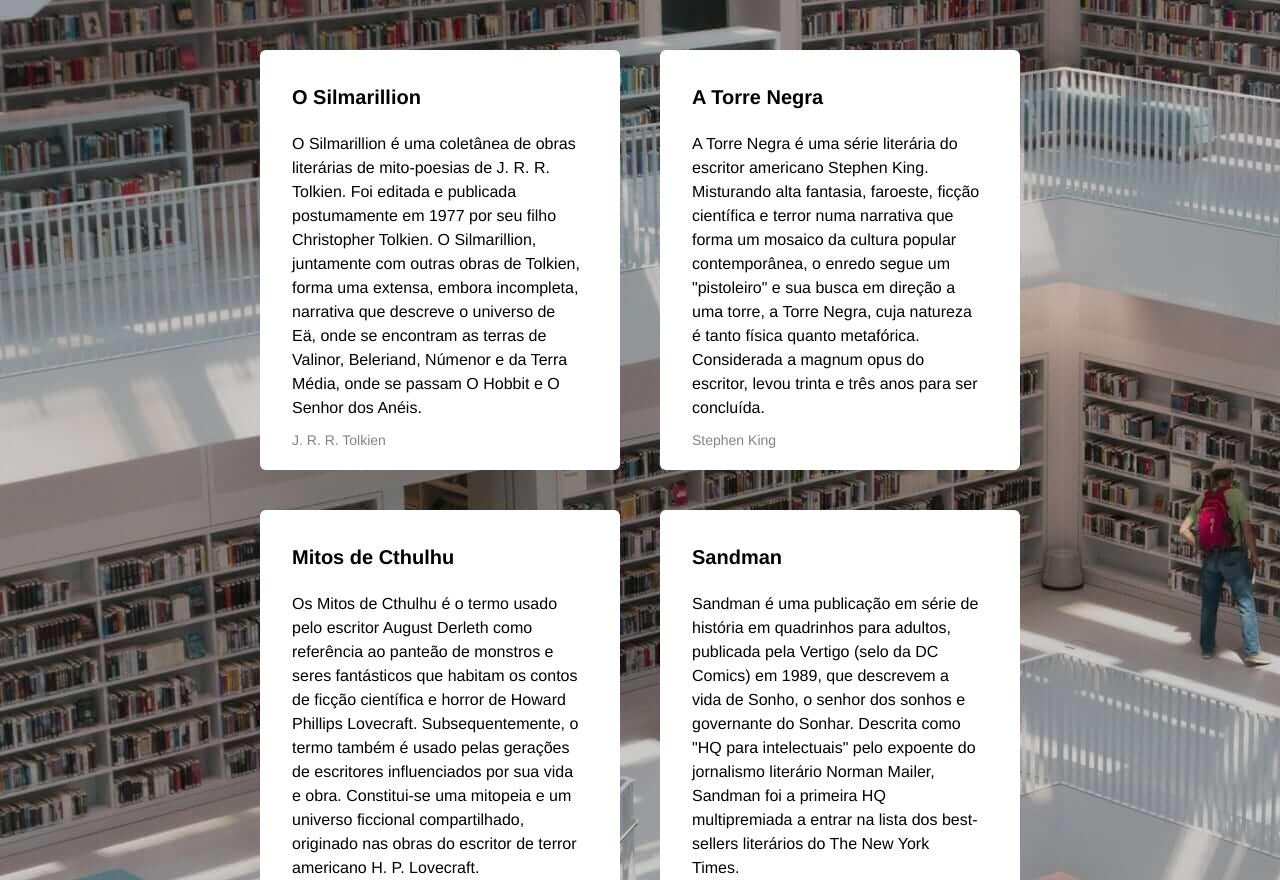
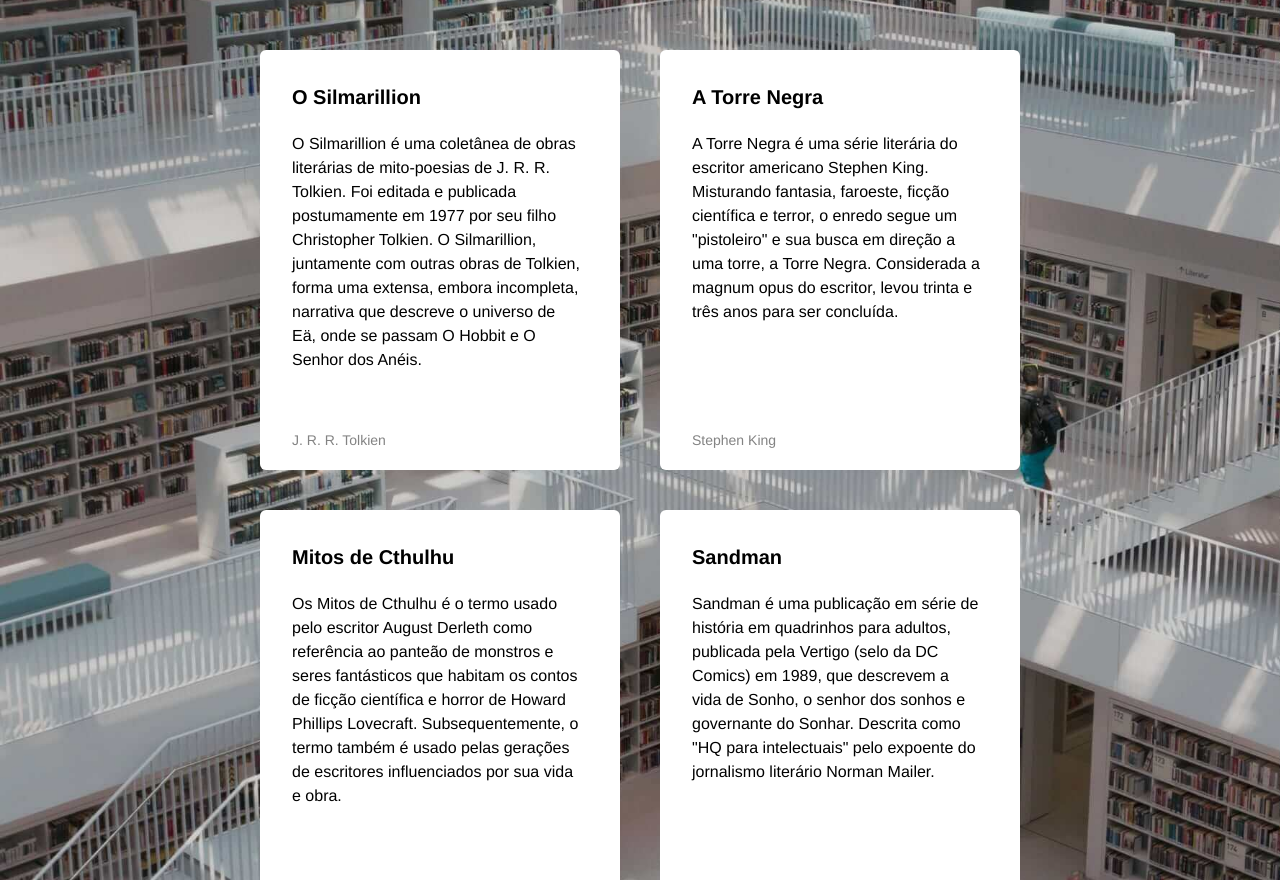
Before and after one commit to RichardWMuller/web_project_library, a plain HTML site: page index.html in a window 1280 px wide. Shown: the part 1920-2800 px from the top of the page. Drawn offline with Linux system fonts and the light colour scheme.

Commit message:
Fixed-social-logos

```diff
--- a/index.html
+++ b/index.html
@@ -150,9 +150,7 @@
                   postumamente em 1977 por seu filho Christopher Tolkien. O
                   Silmarillion, juntamente com outras obras de Tolkien, forma
                   uma extensa, embora incompleta, narrativa que descreve o
-                  universo de Eä, onde se encontram as terras de Valinor,
-                  Beleriand, Númenor e da Terra Média, onde se passam O Hobbit e
-                  O Senhor dos Anéis.
+                  universo de Eä, onde se passam O Hobbit e O Senhor dos Anéis.
                 </p>
                 <p class="card__footer">J. R. R. Tolkien</p>
               </div>
@@ -163,13 +161,10 @@
                 <h3 class="card__title">A Torre Negra</h3>
                 <p class="card__text">
                   A Torre Negra é uma série literária do escritor americano
-                  Stephen King. Misturando alta fantasia, faroeste, ficção
-                  científica e terror numa narrativa que forma um mosaico da
-                  cultura popular contemporânea, o enredo segue um "pistoleiro"
-                  e sua busca em direção a uma torre, a Torre Negra, cuja
-                  natureza é tanto física quanto metafórica. Considerada a
-                  magnum opus do escritor, levou trinta e três anos para ser
-                  concluída.
+                  Stephen King. Misturando fantasia, faroeste, ficção científica
+                  e terror, o enredo segue um "pistoleiro" e sua busca em
+                  direção a uma torre, a Torre Negra. Considerada a magnum opus
+                  do escritor, levou trinta e três anos para ser concluída.
                 </p>
                 <p class="card__footer">Stephen King</p>
               </div>
@@ -184,9 +179,7 @@
                   fantásticos que habitam os contos de ficção científica e
                   horror de Howard Phillips Lovecraft. Subsequentemente, o termo
                   também é usado pelas gerações de escritores influenciados por
-                  sua vida e obra. Constitui-se uma mitopeia e um universo
-                  ficcional compartilhado, originado nas obras do escritor de
-                  terror americano H. P. Lovecraft.
+                  sua vida e obra.
                 </p>
                 <p class="card__footer">H. P. Lovecraft</p>
               </div>
@@ -200,9 +193,7 @@
                   para adultos, publicada pela Vertigo (selo da DC Comics) em
                   1989, que descrevem a vida de Sonho, o senhor dos sonhos e
                   governante do Sonhar. Descrita como "HQ para intelectuais"
-                  pelo expoente do jornalismo literário Norman Mailer, Sandman
-                  foi a primeira HQ multipremiada a entrar na lista dos
-                  best-sellers literários do The New York Times.
+                  pelo expoente do jornalismo literário Norman Mailer.
                 </p>
                 <p class="card__footer">Neil Gaiman</p>
               </div>
--- a/styles/style.css
+++ b/styles/style.css
@@ -2,10 +2,9 @@
   min-width: 1100px;
   max-width: 1600px;
   margin: 0 auto;
-  font-family: "Helvetica Neue", "Arial", "sans-serif";
+  font-family: "Helvetica Neue", "Arial", sans-serif;
   font-size: 16px;
   line-height: 20px;
-  background-color: #fff;
 }
 
 .header {
@@ -14,7 +13,7 @@
   height: 100vh;
   min-height: 720px;
   max-height: 800px;
-  padding: 30px 10px 40px;
+  padding: 30px 80px 40px;
   position: relative;
   box-sizing: border-box;
 }
@@ -26,19 +25,15 @@
 }
 
 .nav__logo {
-  justify-content: flex-start;
   height: 60px;
-  max-width: 601px;
-  max-width: 532px;
 }
 
 .nav__links {
   display: flex;
-  margin: 8px 0 0;
+  margin: 0;
   column-gap: 20px;
   list-style-type: none;
   padding: 0;
-  color: #2f80ed;
   align-items: center;
 }
 
@@ -96,7 +91,7 @@
   color: #838383;
 }
 .events {
-  padding: 100px 0 120px 80px;
+  padding: 100px 0 120px 70px;
   display: flex;
   align-items: start;
   justify-content: space-between;
@@ -236,6 +231,7 @@
 .staff {
   padding: 100px 0 140px;
   background-image: url(../images/staff_picks_background.jpg);
+  background-size: cover;
 }
 
 .staff__title {
@@ -454,8 +450,8 @@
   color: #c1c1c1;
 }
 .footer__social-icon {
-  width: 24px;
-  height: 24px;
+  width: 16px;
+  height: 16px;
 }
 
 .footer__copyright {
```
